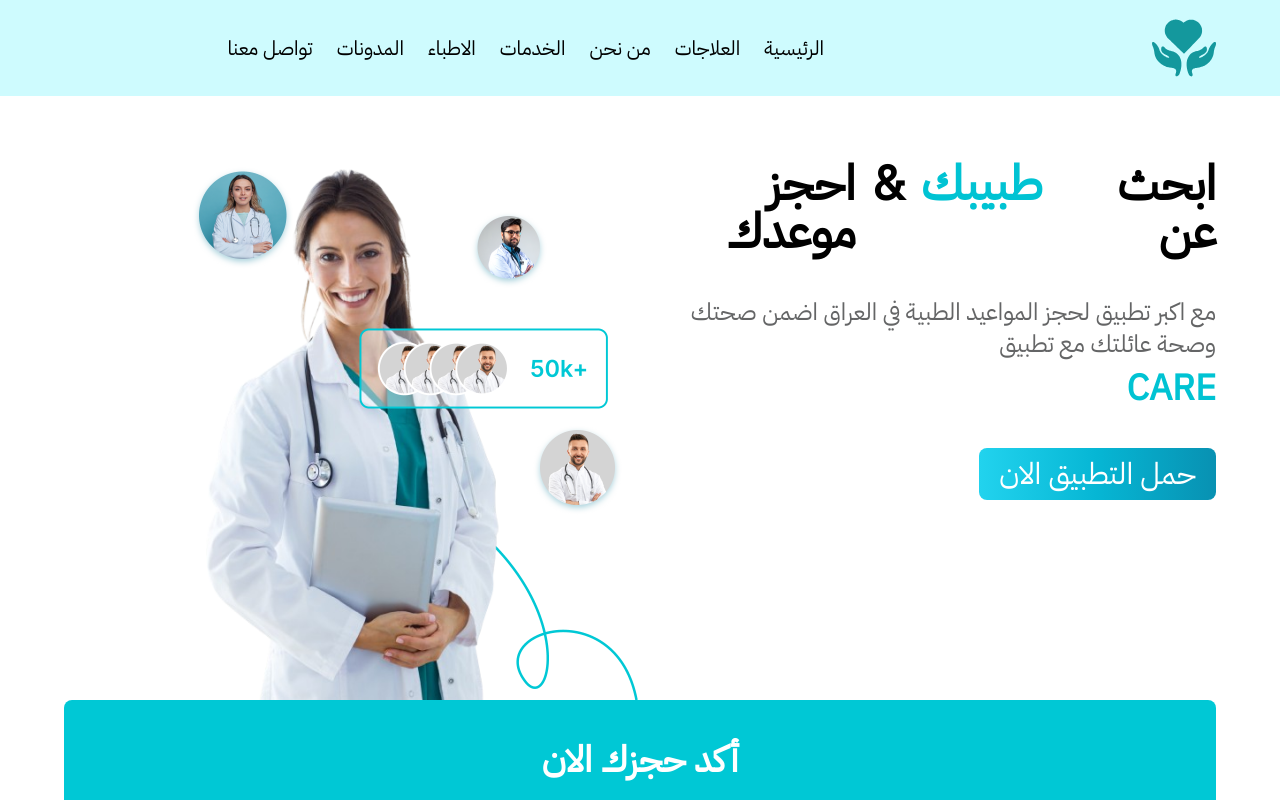
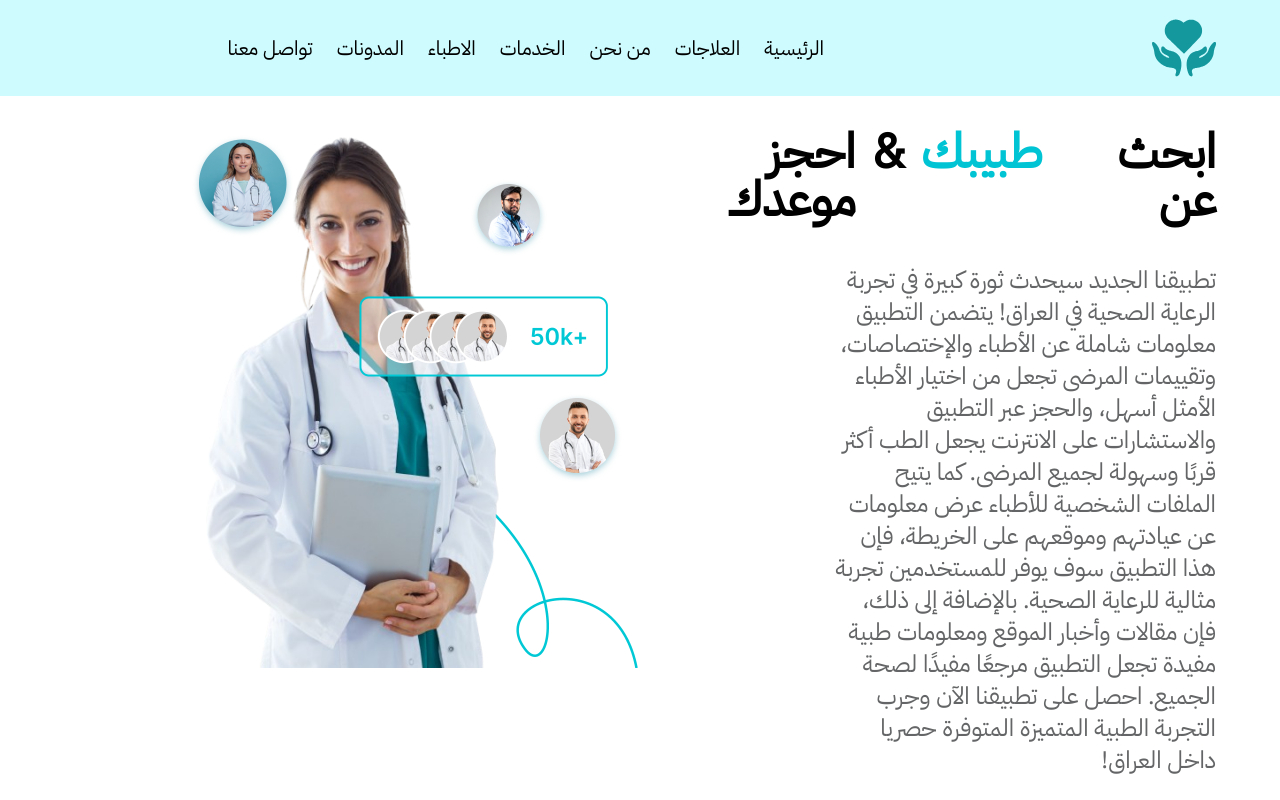
Before and after one commit to noor3030/doctor-landing-page, a Nuxt app: page / in a window 1280 px wide. Shown: the top 800 px of the page. Built offline with nearby package versions, Linux system fonts and the light colour scheme.

Commit message:
Add IDs to sections in Treatments, AboutUs, and Navbar components

```diff
--- a/components/AboutUs.vue
+++ b/components/AboutUs.vue
@@ -1,5 +1,5 @@
 <template>
-  <div class="flex p-16 justify-between content-between">
+  <div class="flex p-16 justify-between content-between" id="about-us">
     <div class="text-section flex flex-col gap-y-3">
       <h1 class="text-5xl text-[#00c8d5]">من نحن</h1>
       <div class="flex text-5xl gap-x-3 font-bold">
@@ -35,12 +35,8 @@
           icon="../icons/needle.svg"
         />
       </div>
-
-
-
-
     </div>
-    <div class="img-section">
+    <div class="img-section flex justify-end content-end">
       <img
         src="../public/doctors-images/about-image.png"
         alt="about-us"
--- a/components/AppBar.vue
+++ b/components/AppBar.vue
@@ -1,5 +1,5 @@
 <template>
-  <div class="flex flex-col p-16" id="home">
+  <div class="flex flex-col p-16 mt-16" id="home">
     <div class="grid grid-cols-2">
       <div class="text-section justify-start content-start flex flex-col">
         <div class="text-5xl flex font-bold gap-x-4">
@@ -9,18 +9,21 @@
           <h1>احجز موعدك</h1>
         </div>
 
-        <p class="mt-10 text-2xl text-[#646566]">
-          مع اكبر تطبيق لحجز المواعيد الطبية في العراق اضمن صحتك وصحة عائلتك مع
-          تطبيق
+        <p class="mt-10 text-2xl text-[#646566] w-2/3">
+          تطبيقنا الجديد سيحدث ثورة كبيرة في تجربة الرعاية الصحية في العراق!
+          يتضمن التطبيق معلومات شاملة عن الأطباء والإختصاصات، وتقييمات المرضى
+          تجعل من اختيار الأطباء الأمثل أسهل، والحجز عبر التطبيق والاستشارات على
+          الانترنت يجعل الطب أكثر قربًا وسهولة لجميع المرضى. كما يتيح الملفات
+          الشخصية للأطباء عرض معلومات عن عيادتهم وموقعهم على الخريطة، فإن هذا
+          التطبيق سوف يوفر للمستخدمين تجربة مثالية للرعاية الصحية. بالإضافة إلى
+          ذلك، فإن مقالات وأخبار الموقع ومعلومات طبية مفيدة تجعل التطبيق مرجعًا
+          مفيدًا لصحة الجميع. احصل على تطبيقنا الآن وجرب التجربة الطبية المتميزة
+          المتوفرة حصريا داخل العراق!
         </p>
-        <h1 class="text-4xl font-bold text-[#00c3d3] mt-2">CARE</h1>
 
-        <div class="flex actions">
-          <button
-            class="text-white bg-gradient-to-r from-cyan-400 via-cyan-500 to-cyan-600 hover:bg-gradient-to-br focus:ring-4 focus:outline-none focus:ring-cyan-300 dark:focus:ring-cyan-800 rounded-lg text-3xl px-5 py-2 mt-10"
-          >
-            حمل التطبيق الان
-          </button>
+        <div class="flex actions gap-x-2">
+          <img src="../public/app-store.svg" alt="" class="w-1/4" />
+          <img src="../public/google-play.svg" alt="" class="w-1/4" />
         </div>
       </div>
       <div
--- a/components/Navbar.vue
+++ b/components/Navbar.vue
@@ -1,6 +1,8 @@
 <template>
-  <div>
-    <nav class="py-4 px-16 bg-[#cefbfe] grid grid-cols-3">
+  <div class="relative z-50">
+    <nav
+      class="py-4 px-16 bg-[#cefbfe] grid grid-cols-3 w-full fixed top-0 left-0 right-0"
+    >
       <img src="../public/logos/logo.svg" class="w-16 h-16" />
 
       <div class="flex gap-x-2 text-xl self-center col-span-2">
--- a/components/Treatments.vue
+++ b/components/Treatments.vue
@@ -2,6 +2,7 @@
   <div
     class="relative overflow-hidden rounded-lg bg-cover bg-no-repeat p-16 h-fit"
     style="background-image: url(../doctors-images/background.png)"
+    id="treatment"
   >
     <div
       class="flex text-5xl gap-x-3 font-bold text-center justify-center mb-16"
```
Also changed, not shown: public/app-store.svg (added), public/google-play.svg (added).
